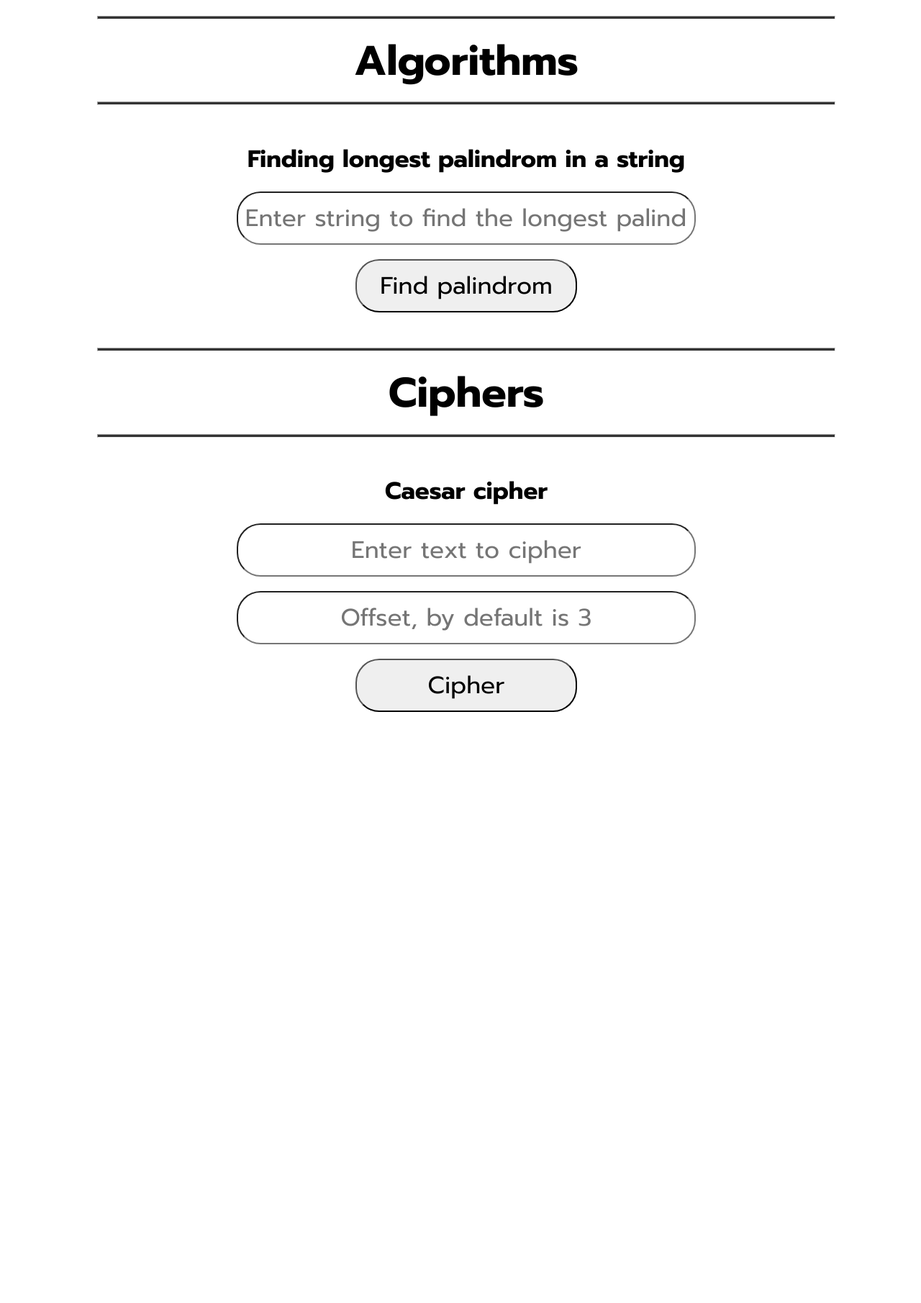
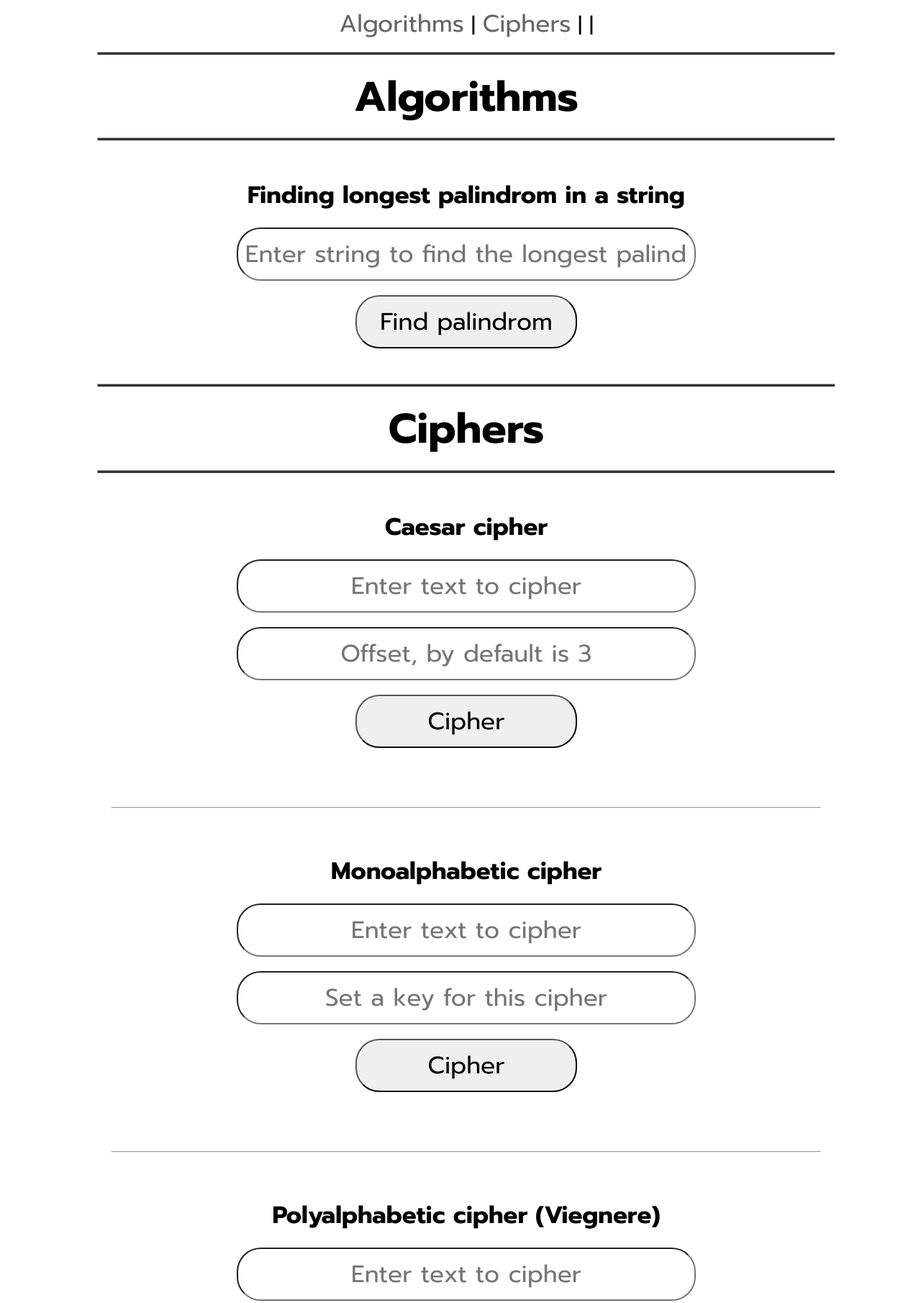
Before and after one commit to TomaszBachorski/Random-algorithms-in-typescript, a website: page pages/index.html in a window 1280 px wide. Shown: the top 1810 px of the page at 72% size. Before the commit the page ends 1053 px from the top, so only its background shows below. Drawn offline with Linux system fonts and the light colour scheme; files whose address does not match are found by name.

Commit message:
activate functions

```diff
--- a/pages/css/index.css
+++ b/pages/css/index.css
@@ -1,10 +1,24 @@
-
+html {
+    scroll-behavior: smooth;
+}
 body {
     width: 100%;
     display: flex;
     flex-wrap: wrap;
     align-items: center;
     justify-content: center;
+    overflow-x: hidden;
+}
+nav {
+    width: 100%;
+    text-align: center;
+}
+a {
+    color: #666;
+    text-decoration: none;
+}
+a:hover {
+    color: black;
 }
 div {
     width: 100%;
@@ -51,8 +65,12 @@ button:hover {
     margin: 0;
     font-size: 2.5em;
 }
+hr{
+    width: 80%;
+    color: #333;
+    background-color: #333;
+}
 .sectionDivider {
-    width: 80%;
     height: 3px;
     color: #333;
     background-color: #333;
--- a/pages/index.html
+++ b/pages/index.html
@@ -14,7 +14,13 @@
     <link href="https://fonts.googleapis.com/css2?family=Prompt:ital,wght@0,100;0,200;0,300;0,400;0,500;0,600;0,700;0,800;0,900;1,100;1,200;1,300;1,400;1,500;1,600;1,700;1,800;1,900&display=swap" rel="stylesheet">
 </head>
 <body>
-    <hr class="sectionDivider">
+    <nav>
+        <a href="#algorithmsTeleport">Algorithms</a> |
+        <a href="#ciphersTeleport">Ciphers</a> |
+        <a href=""></a> |
+        <a href=""></a>
+    </nav>
+    <hr class="sectionDivider" id="algorithmsTeleport">
     <h2 class="title">Algorithms</h2>
     <hr class="sectionDivider">
     <div>
@@ -22,7 +28,7 @@
         <input type="text" id="textToFindPalindrom" placeholder="Enter string to find the longest palindrom">
         <button onclick="longestPalindromInString(this.parentNode)">Find palindrom</button>
     </div>
-    <hr class="sectionDivider">
+    <hr class="sectionDivider" id="ciphersTeleport">
     <h2 class="title">Ciphers</h2>
     <hr class="sectionDivider">
     <div id="ciphers">
@@ -31,9 +37,22 @@
         <input type="text", id="caesarCipherOffset", placeholder="Offset, by default is 3">
         <button onclick="activateCaesar(this.previousElementSibling.previousElementSibling, this.previousElementSibling)">Cipher</button>
         <p id="ceasarCipherResult"></p>
+
+        <br><hr><br>
+
+        <h2>Monoalphabetic cipher</h2>
+        <input type="text", id="monoalphabeticText", placeholder="Enter text to cipher">
+        <input type="text", id="monoalphabeticKeyword", placeholder="Set a key for this cipher">
+        <button onclick="activateMonoalphabeticCipher(this.previousElementSibling.previousElementSibling, this.previousElementSibling)">Cipher</button>
+        <p id="monoalphabeticResult"></p>
+
+        <br><hr><br>
+
+        <h2>Polyalphabetic cipher (Viegnere)</h2>
+        <input type="text", id="polyalphabeticText", placeholder="Enter text to cipher">
+        <input type="text", id="polyalphabeticKeyword", placeholder="Set a key for this cipher">
+        <button onclick="activatePolyalphabeticCipher(this.previousElementSibling.previousElementSibling, this.previousElementSibling)">Cipher</button>
+        <p id="polyalphabeticResult"></p>
     </div>
-    <script>
-
-    </script>
 </body>
 </html>
--- a/src/ciphers.ts
+++ b/src/ciphers.ts
@@ -24,8 +24,17 @@ function caesarCipher(pass: string, offset: number = 3): string {
     return hash;
 }
 
-function monoalphabeticCipher(pass: string): string {
-    const key: string = "k3yb04rd";
+function activateMonoalphabeticCipher (text:HTMLInputElement, keyword:HTMLInputElement): boolean {
+    let resultField:HTMLElement = document.getElementById("monoalphabeticResult")!;
+    if (!text.value || !keyword.value) {
+        resultField.textContent = "Plaintext and the key cannot be empty!";
+        return false;
+    }
+    resultField.textContent = `Hashed password: ${monoalphabeticCipher(text.value, keyword.value)}`;
+    return true;
+}
+
+function monoalphabeticCipher(pass: string, key: string): string {
     let newAlphabet: string = "";
     let hash = "";
     newAlphabet = [...new Set(key.split(""))].join(""); //Get only unique letters
@@ -38,9 +47,18 @@ function monoalphabeticCipher(pass: string): string {
     return hash;
 }
 
-function polyalphabeticCipher(pass: string): string {
+function activatePolyalphabeticCipher (text:HTMLInputElement, keyword:HTMLInputElement): boolean {
+    let resultField:HTMLElement = document.getElementById("polyalphabeticResult")!;
+    if (!text.value || !keyword.value) {
+        resultField.textContent = "Plaintext and the key cannot be empty!";
+        return false;
+    }
+    resultField.textContent = `Hashed password: ${polyalphabeticCipher(text.value, keyword.value)}`;
+    return true;
+}
+
+function polyalphabeticCipher(pass: string, key: string): string {
     let hash: string = "";
-    const key: string = "k3yb04rd";
     for (let i = 0; i < pass.length; i++) {
         let currentAlphabet: string = alphabet.slice(alphabet.indexOf(key[i%key.length])) + alphabet.slice(0, alphabet.indexOf(key[i%key.length]));
         hash += currentAlphabet[alphabet.indexOf(pass[i])];
```
Also changed, not shown: dist/ciphers.js.
